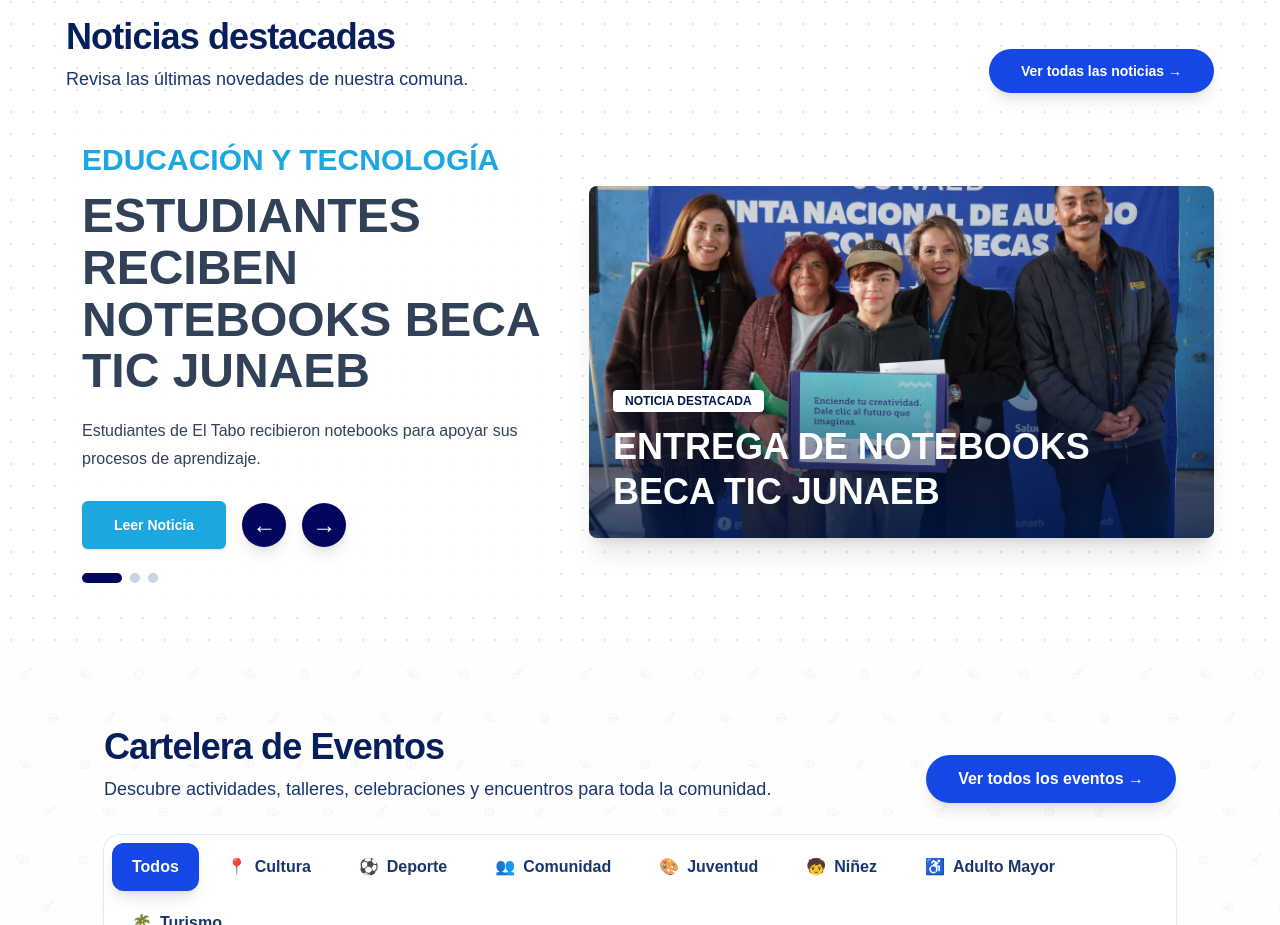
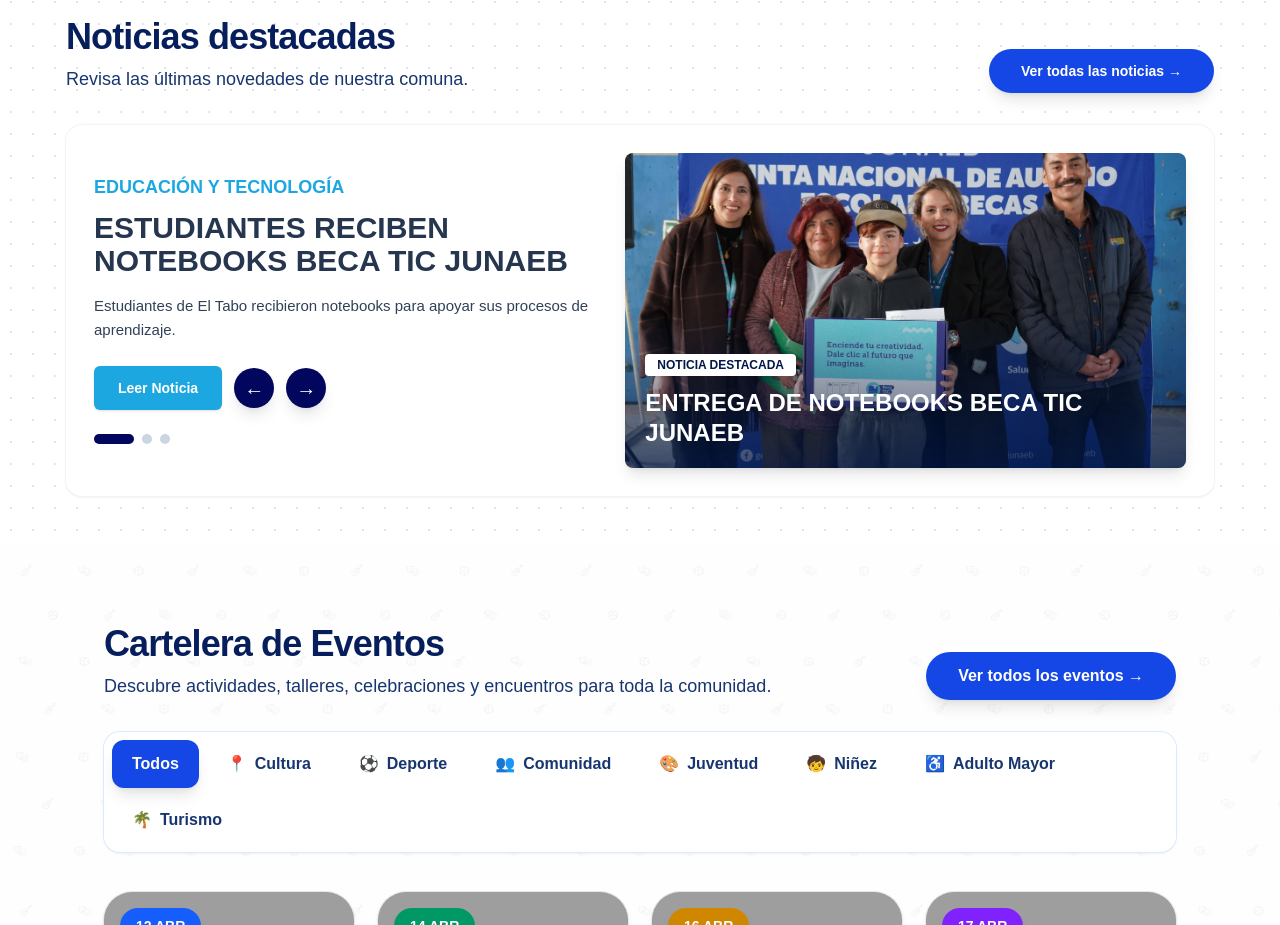
Before and after one commit to cruzdoussau/municipalidadeltabo, a Next.js app: page / in a window 1280 px wide. Shown: the part 1100-2025 px from the top of the page. Built offline with nearby package versions, Linux system fonts and the light colour scheme; grey boxes are pictures that could not be loaded.

Commit message:
Reduce textos de noticias destacadas

```diff
--- a/app/page.tsx
+++ b/app/page.tsx
@@ -514,33 +514,33 @@
            </Link>
         </div>
 
-        <div className="grid items-center gap-8 lg:grid-cols-[0.88fr_1.12fr]">
-          <div className="bg-white/90 p-2 md:p-4">
+        <div className="grid items-center gap-6 rounded-2xl bg-white/90 p-5 shadow-sm ring-1 ring-slate-100 lg:grid-cols-[0.95fr_1.05fr] lg:p-7">
+          <div>
             <p
-              className={`text-2xl font-black uppercase leading-tight tracking-normal md:text-3xl ${noticia.color}`}
+              className={`text-base font-black uppercase leading-tight tracking-normal md:text-lg ${noticia.color}`}
             >
               {noticia.kicker}
             </p>
 
-            <h3 className="mt-3 max-w-[620px] text-3xl font-black uppercase leading-[1.08] text-slate-700 md:text-4xl lg:text-5xl">
+            <h3 className="mt-3 max-w-[560px] text-2xl font-black uppercase leading-[1.12] text-[#26364f] md:text-3xl">
               {noticia.title}
             </h3>
 
-            <p className="mt-5 max-w-[600px] text-sm leading-7 text-slate-700 md:text-base">
+            <p className="mt-4 max-w-[560px] text-sm leading-6 text-slate-700 md:text-[15px]">
               {noticia.text}
             </p>
 
-            <div className="mt-7 flex flex-wrap items-center gap-4">
+            <div className="mt-6 flex flex-wrap items-center gap-3">
               <Link
                 href="/noticias"
-                className={`rounded-md px-8 py-3.5 text-sm font-black shadow-sm ${noticia.button}`}
+                className={`rounded-md px-6 py-3 text-sm font-black shadow-sm ${noticia.button}`}
               >
                 Leer Noticia
               </Link>
 
               <button
                 onClick={prev}
-                className="grid h-11 w-11 place-items-center rounded-full bg-[#02075d] text-2xl font-black text-white shadow-lg"
+                className="grid h-10 w-10 place-items-center rounded-full bg-[#02075d] text-xl font-black text-white shadow-lg"
                 aria-label="Noticia anterior"
                 type="button"
               >
@@ -549,7 +549,7 @@
 
               <button
                 onClick={next}
-                className="grid h-11 w-11 place-items-center rounded-full bg-[#02075d] text-2xl font-black text-white shadow-lg"
+                className="grid h-10 w-10 place-items-center rounded-full bg-[#02075d] text-xl font-black text-white shadow-lg"
                 aria-label="Noticia siguiente"
                 type="button"
               >
@@ -574,21 +574,21 @@
             </div>
           </div>
 
-          <div className="relative aspect-[16/9] overflow-hidden rounded-lg shadow-xl">
+          <div className="relative aspect-[16/9] w-full overflow-hidden rounded-lg shadow-lg">
             <img
               src={noticia.image}
               alt={noticia.title}
               className="h-full w-full object-cover"
             />
 
-            <div className="absolute inset-0 bg-gradient-to-t from-[#00174a]/75 via-transparent to-transparent" />
+            <div className="absolute inset-0 bg-gradient-to-t from-[#00174a]/70 via-transparent to-transparent" />
 
-            <div className="absolute bottom-5 left-5 right-5 md:bottom-6 md:left-6 md:right-6">
+            <div className="absolute bottom-4 left-4 right-4 md:bottom-5 md:left-5 md:right-5">
               <span className="rounded bg-white px-3 py-1 text-[11px] font-black uppercase text-[#00174a] md:text-xs">
                 Noticia destacada
               </span>
 
-              <h3 className="mt-3 max-w-[680px] text-2xl font-black uppercase leading-tight text-white md:text-3xl lg:text-4xl">
+              <h3 className="mt-3 max-w-[560px] text-lg font-black uppercase leading-tight text-white md:text-2xl">
                 {noticia.cardTitle}
               </h3>
             </div>
```
